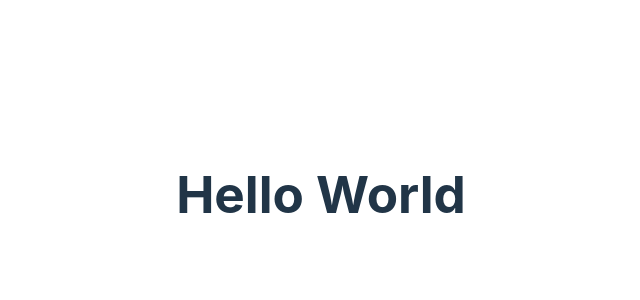
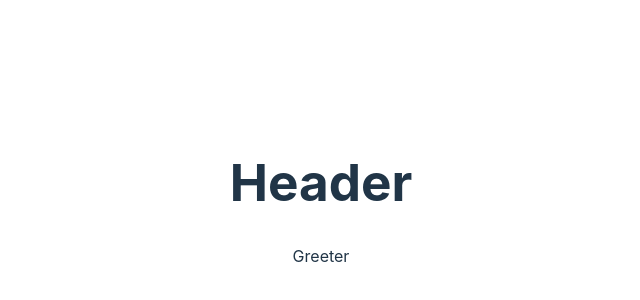
Before and after one commit to benjamindaniels21/colt-react, a React (Vite) app: page / in a window 1280 px wide. Shown: the part 206-506 px from the top of the page, without its empty margins (319-959 px from the left). Built offline with nearby package versions, Linux system fonts and the light colour scheme.

Commit message:
importing component

```diff
--- a/src/App.tsx
+++ b/src/App.tsx
@@ -1,10 +1,19 @@
 import './App.css'
+import Greeter from './components/Greeter'
+
+function Header() {
+  return(
+    <h1>Header</h1>
+  )
+}
+
 
 function App() {
 
   return (
     <>
-      <h1>Hello World</h1>
+      <Header />
+      <Greeter />
     </>
   )
 }
--- /dev/null
+++ b/src/components/Greeter.tsx
@@ -0,0 +1,8 @@
+
+const Greeter = () => {
+  return (
+    <div>Greeter</div>
+  )
+}
+
+export default Greeter
```
